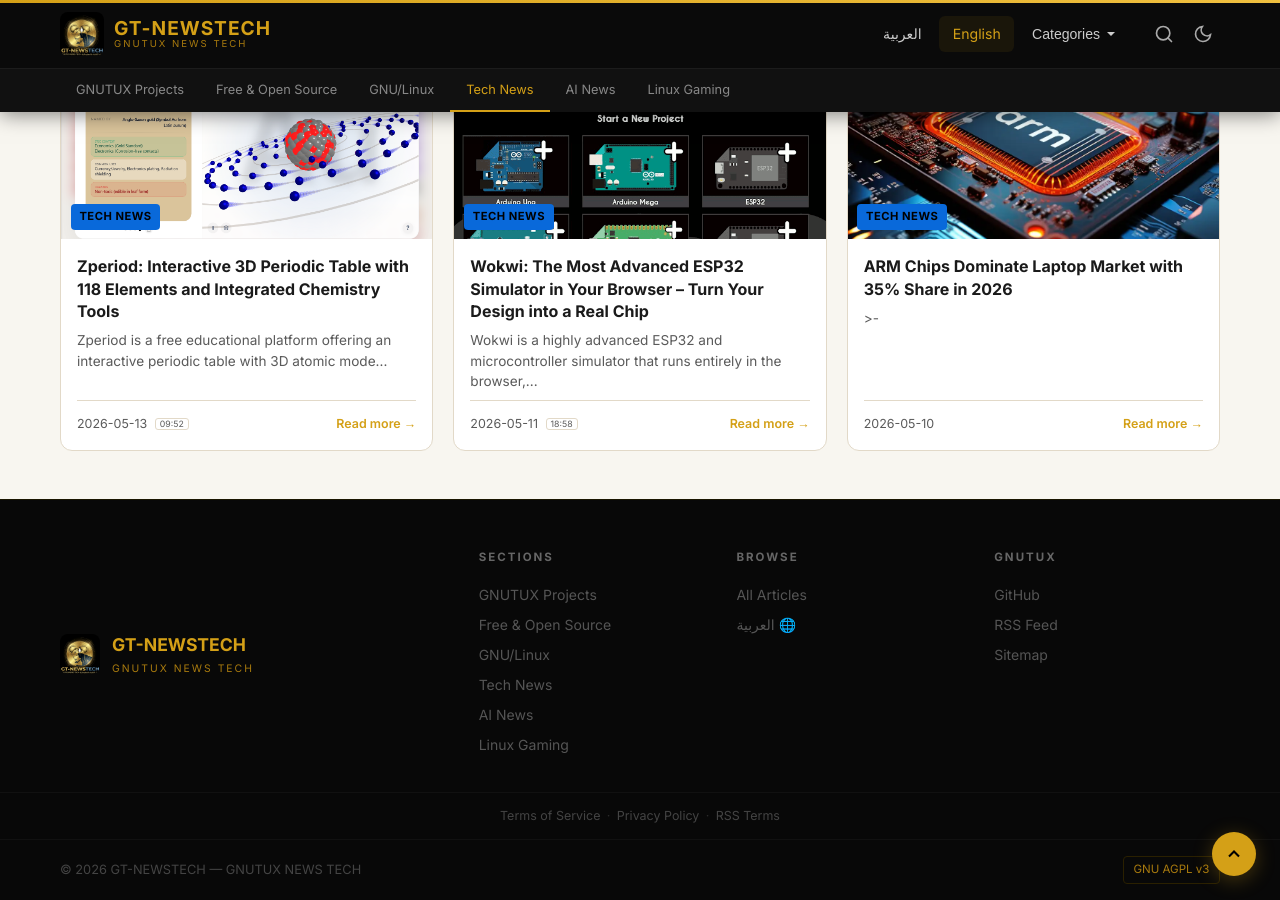
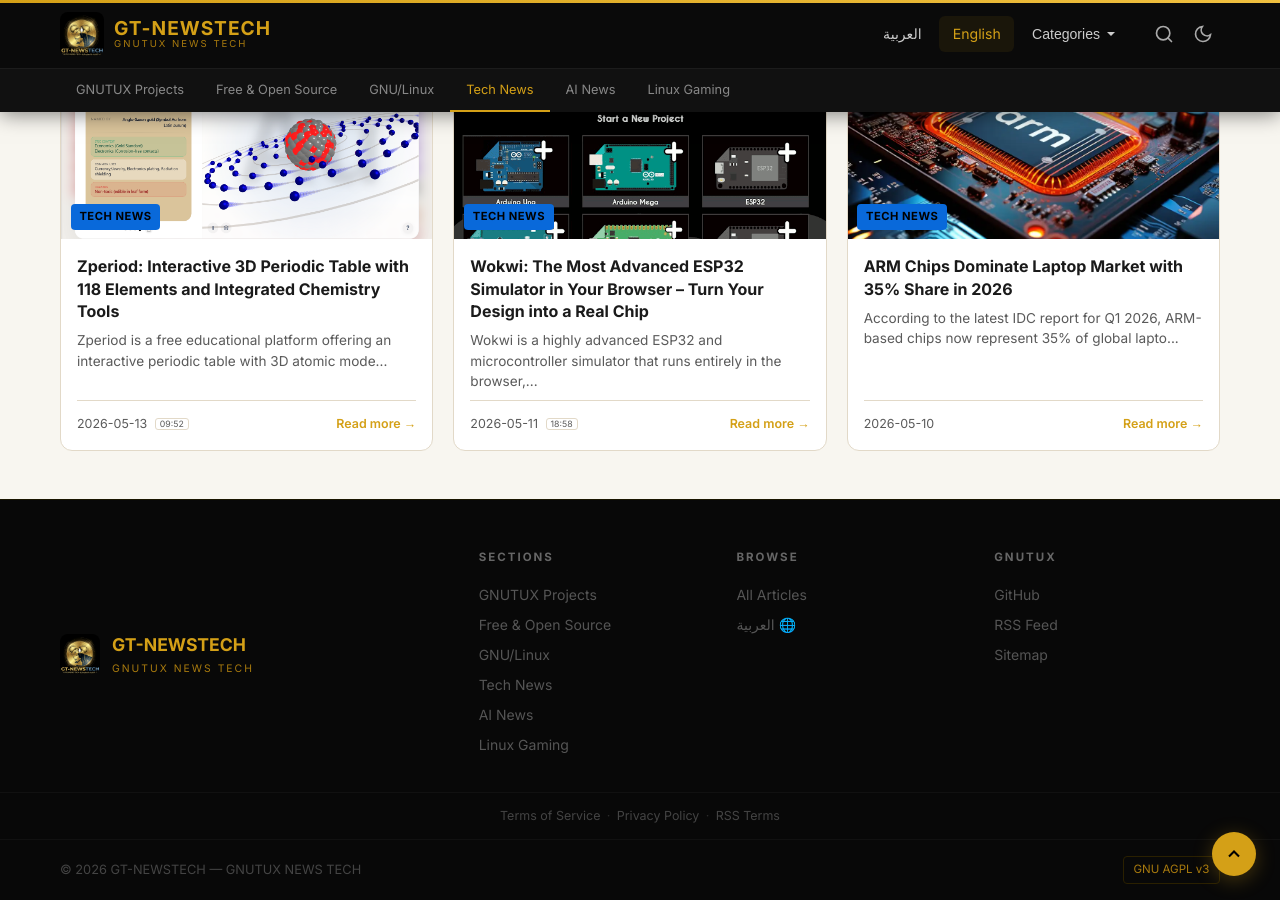
Before and after one commit to SalehGNUTUX/GT-NEWSTECH, a Jekyll site: the page built from en/category/tech-news.html, in a window 1280 px wide and 900 px high, scrolled down 1550 px. Built offline with Jekyll 4.4.1, drawn with Linux system fonts in a browser that asks for light colours; nearby versions of some CDN libraries.

Commit message:
update: via admin panel

```diff
--- a/_en/tech-news/2026-05-05-arm-chips-laptop-market-2026.md
+++ b/_en/tech-news/2026-05-05-arm-chips-laptop-market-2026.md
@@ -6,8 +6,19 @@
 category: tech-news
 date: 2026-05-10T01:00:00.000Z
 author: GNUTUX
-excerpt: '>-'
+excerpt: >-
+  According to the latest IDC report for Q1 2026, ARM-based chips now represent
+  35% of global laptop shipments, up from just 12% in 2022 and 20% in 2024. This
+  accelerated growth reflects a seismic shift in the industry not seen in
+  decades.
 image: arm-chips-dominate-laptop-market-with-35-share-in-2026.webp
+tags:
+  - laptop
+  - IDC
+  - ARM
+  - GNUTUX
+  - computer
+  - tech
 ---
 
 ## ARM Redraws the Laptop Market Map
```
Also changed, not shown: _ar/tech-news/2026-05-05-رقائق-arm-تتصدر.md (+11 -1 lines).
